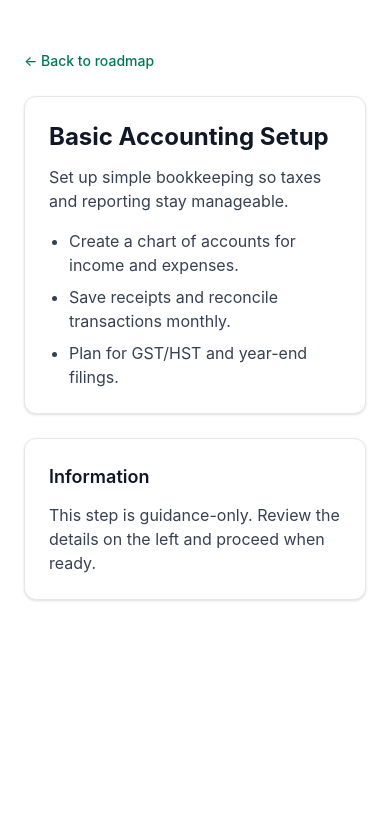
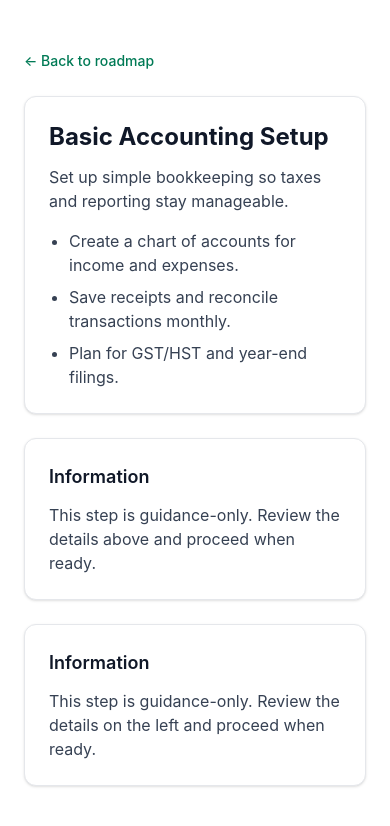
Before and after one commit to vedudx/buildBeaver, a Next.js app: page /step/accounting in a window 390 px wide. Shown: the top 826 px of the page. Built offline with nearby package versions, Linux system fonts and the light colour scheme.

Commit message:
add form links

```diff
--- a/src/app/step/[id]/page.tsx
+++ b/src/app/step/[id]/page.tsx
@@ -1,6 +1,7 @@
 import Link from "next/link";
 import { notFound } from "next/navigation";
 import { FormAssistant } from "@/features/form-assistant/ui/form-assistant";
+import { FormsEmbed } from "@/shared/ui/forms-embed";
 import { getStepById } from "@/shared/constants/steps";
 
 type StepPageProps = {
@@ -15,6 +16,8 @@ export default async function StepPage({ params }: StepPageProps) {
     notFound();
   }
 
+  const hasForms = step.forms && step.forms.length > 0;
+
   return (
     <main className="mx-auto flex min-h-screen w-full max-w-6xl flex-col px-6 py-12">
       <div className="mb-6">
@@ -23,7 +26,9 @@ export default async function StepPage({ params }: StepPageProps) {
         </Link>
       </div>
 
-      <div className="grid gap-6 md:grid-cols-2">
+      <div className={`grid gap-6 ${hasForms ? "lg:grid-cols-2" : "md:grid-cols-2"}`}>
+        {/* LEFT: info card + form assistant / checklist */}
+        <div className="flex flex-col gap-6">
           <section className="rounded-xl border border-gray-200 bg-white p-6 shadow-sm">
             <h1 className="text-2xl font-bold text-gray-900">{step.title}</h1>
             <p className="mt-3 text-gray-700">{step.shortExplanation}</p>
@@ -44,20 +49,7 @@ export default async function StepPage({ params }: StepPageProps) {
             ) : null}
           </section>
 
-        <section>
-          {step.type === "form" ? (
-            <FormAssistant step={step} />
-          ) : null}
-
-          {step.type === "info" ? (
-            <div className="rounded-xl border border-gray-200 bg-white p-6 shadow-sm">
-              <h3 className="text-lg font-semibold text-gray-900">Information</h3>
-              <p className="mt-3 text-gray-700">
-                This step is guidance-only. Review the details on the left and proceed when
-                ready.
-              </p>
-            </div>
-          ) : null}
+          {step.type === "form" ? <FormAssistant step={step} /> : null}
 
           {step.type === "semi" ? (
             <div className="rounded-xl border border-gray-200 bg-white p-6 shadow-sm">
@@ -69,7 +61,31 @@ export default async function StepPage({ params }: StepPageProps) {
               </ul>
             </div>
           ) : null}
-        </section>
+
+          {step.type === "info" && !hasForms ? (
+            <div className="rounded-xl border border-gray-200 bg-white p-6 shadow-sm">
+              <h3 className="text-lg font-semibold text-gray-900">Information</h3>
+              <p className="mt-3 text-gray-700">
+                This step is guidance-only. Review the details above and proceed when ready.
+              </p>
+            </div>
+          ) : null}
+        </div>
+
+        {/* RIGHT: embedded forms or fallback info panel */}
+        <div>
+          {hasForms ? (
+            <FormsEmbed forms={step.forms!} />
+          ) : (
+            <div className="rounded-xl border border-gray-200 bg-white p-6 shadow-sm">
+              <h3 className="text-lg font-semibold text-gray-900">Information</h3>
+              <p className="mt-3 text-gray-700">
+                This step is guidance-only. Review the details on the left and proceed when
+                ready.
+              </p>
+            </div>
+          )}
+        </div>
       </div>
     </main>
   );
--- a/src/features/form-assistant/ui/form-assistant.tsx
+++ b/src/features/form-assistant/ui/form-assistant.tsx
@@ -1,6 +1,6 @@
 "use client";
 
-import { useMemo } from "react";
+import { useMemo, useState } from "react";
 import { useIntake } from "@/entities/intake/model/intake-context";
 import { useFormData } from "@/entities/form/model/form-context";
 import type {
--- a/src/shared/constants/steps.ts
+++ b/src/shared/constants/steps.ts
@@ -24,9 +24,27 @@ export const STEP_CONFIGS: StepConfig[] = [
       "Keep your registration confirmation for future steps.",
     ],
     optionalLink: {
-      href: "https://www.bcbusinessregistry.ca/",
+      href: "https://www.bcregistry.gov.bc.ca/en-CA",
       label: "BC Business Registry",
     },
+    forms: [
+      {
+        title: "BC Name Request",
+        href: "https://www.names.bcregistry.gov.bc.ca/",
+        authority: "BC Registries and Online Services",
+        estimatedCost: "$30",
+        estimatedTimeline: "2–5 business days",
+        embeddable: false,
+      },
+      {
+        title: "BC Business Name Registration",
+        href: "https://www.account.bcregistry.gov.bc.ca/decide-business",
+        authority: "BC Registries and Online Services",
+        estimatedCost: "$40 (sole proprietorship), $350+ (incorporation)",
+        estimatedTimeline: "1–3 business days",
+        embeddable: false,
+      },
+    ],
     type: "form",
     formFields: ["business_name", "ownership_type", "address"],
   },
@@ -44,6 +62,14 @@ export const STEP_CONFIGS: StepConfig[] = [
       href: "https://www.canada.ca/en/revenue-agency/services/tax/businesses/topics/registering-your-business/register.html",
       label: "CRA Registration",
     },
+    forms: [
+      {
+        title: "CRA Business Number Registration",
+        href: "https://www.canada.ca/en/revenue-agency/services/tax/businesses/topics/business-registration/business-number-program-account/how-register.html",
+        authority: "Canada Revenue Agency",
+        embeddable: false,
+      },
+    ],
     type: "form",
     formFields: [
       "business_name",
--- /dev/null
+++ b/src/shared/ui/forms-embed.tsx
@@ -0,0 +1,111 @@
+"use client";
+
+import { useState } from "react";
+import type { StepForm } from "@/shared/types/business";
+
+type FormsEmbedProps = {
+  forms: StepForm[];
+};
+
+function LinkCard({ form }: { form: StepForm }) {
+  return (
+    <div className="flex flex-col gap-6 rounded-xl border border-gray-200 bg-white p-6 shadow-sm">
+      <div>
+        <p className="text-xs font-semibold uppercase tracking-wide text-emerald-700">
+          {form.authority}
+        </p>
+        <h3 className="mt-1 text-lg font-bold text-gray-900">{form.title}</h3>
+      </div>
+
+      {(form.estimatedCost || form.estimatedTimeline) && (
+        <dl className="grid grid-cols-2 gap-4">
+          {form.estimatedCost && (
+            <div className="rounded-lg border border-gray-100 bg-gray-50 px-4 py-3">
+              <dt className="text-xs font-medium text-gray-500">Estimated cost</dt>
+              <dd className="mt-1 text-sm font-semibold text-gray-900">{form.estimatedCost}</dd>
+            </div>
+          )}
+          {form.estimatedTimeline && (
+            <div className="rounded-lg border border-gray-100 bg-gray-50 px-4 py-3">
+              <dt className="text-xs font-medium text-gray-500">Estimated time</dt>
+              <dd className="mt-1 text-sm font-semibold text-gray-900">{form.estimatedTimeline}</dd>
+            </div>
+          )}
+        </dl>
+      )}
+
+      <p className="text-sm text-gray-500">
+        This form is hosted on an external government website. Click below to open it in a new
+        tab and complete it there.
+      </p>
+
+      <a
+        href={form.href}
+        target="_blank"
+        rel="noreferrer"
+        className="inline-flex items-center justify-center gap-2 rounded-lg bg-emerald-600 px-5 py-3 text-sm font-semibold text-white shadow-sm transition hover:bg-emerald-700"
+      >
+        Go to form
+        <span aria-hidden>↗</span>
+      </a>
+    </div>
+  );
+}
+
+function EmbedCard({ form }: { form: StepForm }) {
+  return (
+    <div className="flex flex-col overflow-hidden rounded-xl border border-gray-200 bg-white shadow-sm">
+      <div className="flex items-center justify-between border-b border-gray-100 bg-gray-50 px-4 py-3">
+        <div>
+          <p className="text-sm font-semibold text-gray-800">{form.title}</p>
+          <p className="text-xs text-gray-500">{form.authority}</p>
+        </div>
+        <a
+          href={form.href}
+          target="_blank"
+          rel="noreferrer"
+          className="rounded-md border border-gray-300 px-3 py-1.5 text-xs font-semibold text-gray-700 transition hover:bg-gray-100"
+        >
+          Open in new tab ↗
+        </a>
+      </div>
+      <iframe
+        key={form.href}
+        src={form.href}
+        title={form.title}
+        className="min-h-[540px] w-full border-0"
+        sandbox="allow-scripts allow-same-origin allow-forms allow-popups"
+      />
+    </div>
+  );
+}
+
+export function FormsEmbed({ forms }: FormsEmbedProps) {
+  const [activeIndex, setActiveIndex] = useState(0);
+  const active = forms[activeIndex];
+
+  return (
+    <div className="flex flex-col gap-0">
+      {forms.length > 1 && (
+        <div className="mb-2 flex gap-1 rounded-lg border border-gray-200 bg-gray-50 p-1">
+          {forms.map((form, i) => (
+            <button
+              key={form.href}
+              type="button"
+              onClick={() => setActiveIndex(i)}
+              className={`flex-1 rounded-md px-3 py-2 text-sm font-medium transition ${
+                i === activeIndex
+                  ? "bg-white text-emerald-700 shadow-sm"
+                  : "text-gray-500 hover:text-gray-700"
+              }`}
+            >
+              {form.title}
+            </button>
+          ))}
+        </div>
+      )}
+
+      {active.embeddable ? <EmbedCard form={active} /> : <LinkCard form={active} />}
+    </div>
+  );
+}
```
Also changed, not shown: src/shared/types/business.ts (+10 -0 lines), 1 other file (tests, documents, lock files or other folders). Lines whose indentation alone changed are shown as unchanged.
